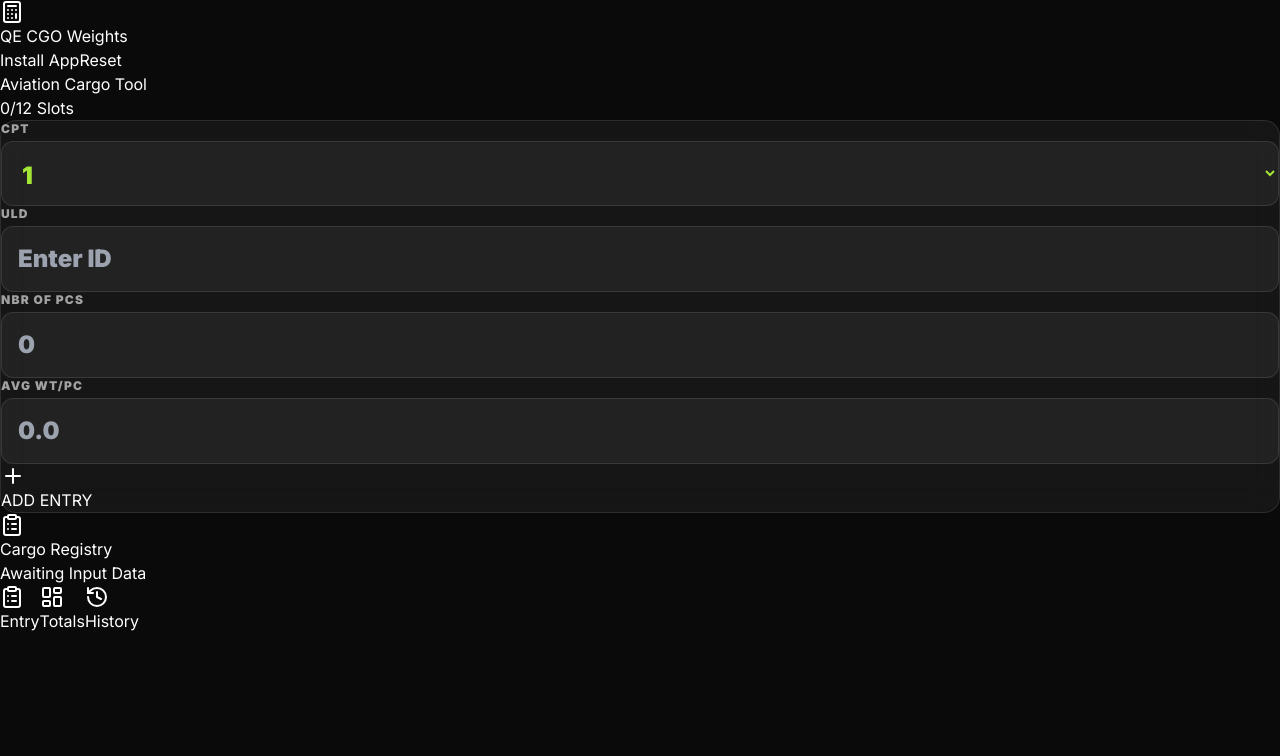
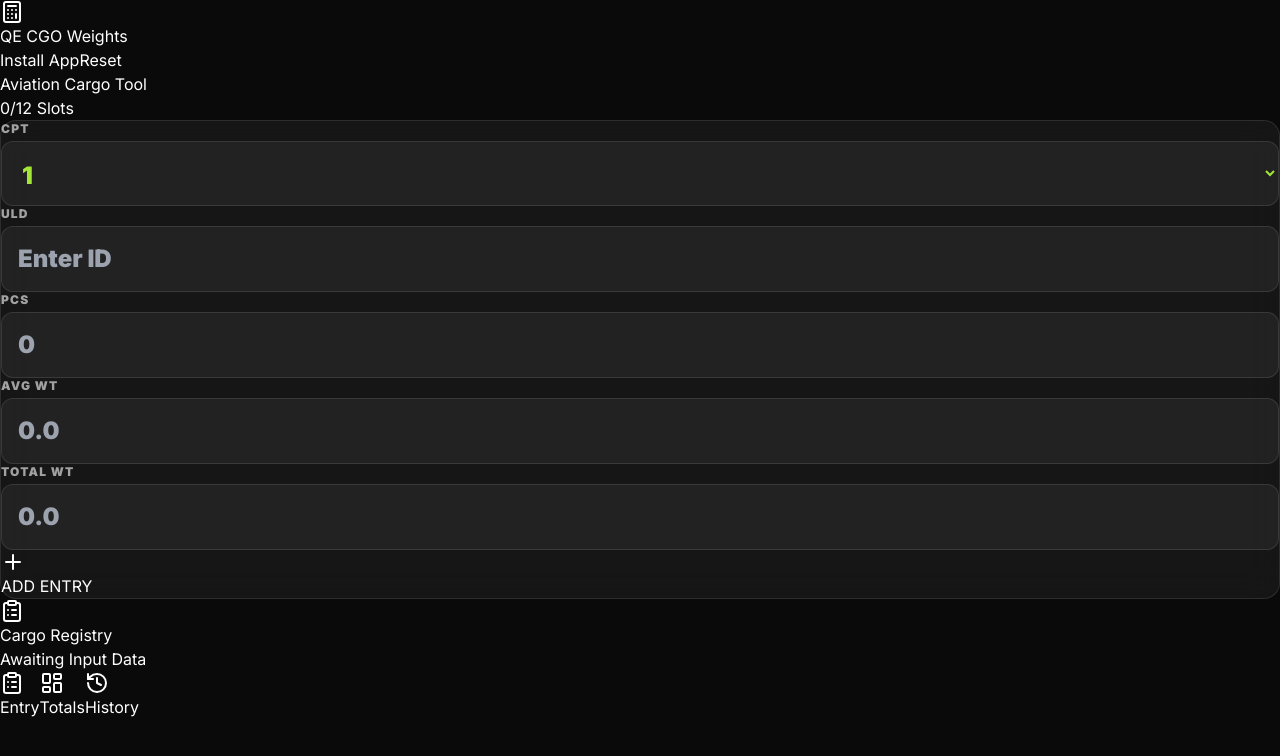
Before and after one commit to Rehanperer/Aviation-cargo-tool, a React (Vite) app: page / in a window 1280 px wide. Shown: the top 756 px of the page. Built offline with nearby package versions, Linux system fonts and the light colour scheme.

Commit message:
feat: add total weight field with auto-calculation logic for pieces, average weight, and total weight.

```diff
--- a/src/App.tsx
+++ b/src/App.tsx
@@ -28,6 +28,7 @@ interface CargoEntry {
   reference: string;
   pieces: number;
   avgWeight: number;
+  totalWeight: number;
 }
 
 interface SavedSession {
@@ -75,8 +76,44 @@ export default function App() {
     compartment: 1,
     reference: '',
     pieces: '',
-    avgWeight: ''
+    avgWeight: '',
+    totalWt: ''
   });
+  const [lastEdited, setLastEdited] = useState<'pieces' | 'avgWeight' | 'totalWt' | null>(null);
+
+  // Auto-calculate the missing field whenever 2 of 3 are filled
+  const handleFieldChange = (field: 'pieces' | 'avgWeight' | 'totalWt', value: string) => {
+    const next = { ...form, [field]: value };
+    const p = Number(next.pieces);
+    const a = Number(next.avgWeight);
+    const t = Number(next.totalWt);
+
+    // Track which two were most recently user-edited
+    const edited = new Set([lastEdited, field].filter(Boolean));
+
+    if (field === 'pieces') {
+      if (next.avgWeight && p > 0) {
+        next.totalWt = String(+(p * a).toFixed(2));
+      } else if (next.totalWt && p > 0) {
+        next.avgWeight = String(+(t / p).toFixed(2));
+      }
+    } else if (field === 'avgWeight') {
+      if (next.pieces && a > 0) {
+        next.totalWt = String(+(p * a).toFixed(2));
+      } else if (next.totalWt && a > 0) {
+        next.pieces = String(Math.round(t / a));
+      }
+    } else if (field === 'totalWt') {
+      if (next.pieces && p > 0) {
+        next.avgWeight = String(+(t / p).toFixed(2));
+      } else if (next.avgWeight && a > 0) {
+        next.pieces = String(Math.round(t / a));
+      }
+    }
+
+    setLastEdited(field);
+    setForm(next);
+  };
 
   const [deferredPrompt, setDeferredPrompt] = useState<any>(null);
 
@@ -107,18 +144,32 @@ export default function App() {
 
   const addEntry = () => {
     if (entries.length >= 12) return alert('Maximum 12 entries reached');
-    if (!form.reference || !form.pieces || !form.avgWeight) return alert('Please fill all fields');
+    if (!form.reference) return alert('Please enter a reference ID');
+
+    const p = Number(form.pieces) || 0;
+    const a = Number(form.avgWeight) || 0;
+    const t = Number(form.totalWt) || 0;
+
+    // Need at least 2 of 3 to be non-zero
+    const filled = [p, a, t].filter(v => v > 0).length;
+    if (filled < 2) return alert('Fill at least 2 of: Pieces, Avg Weight, Total Weight');
+
+    const finalTotal = t > 0 ? t : p * a;
+    const finalPieces = p > 0 ? p : (a > 0 ? Math.round(finalTotal / a) : 0);
+    const finalAvg = a > 0 ? a : (p > 0 ? +(finalTotal / p).toFixed(2) : 0);
 
     const newEntry: CargoEntry = {
       id: crypto.randomUUID(),
       compartment: Number(form.compartment),
       reference: form.reference,
-      pieces: Number(form.pieces),
-      avgWeight: Number(form.avgWeight)
+      pieces: finalPieces,
+      avgWeight: finalAvg,
+      totalWeight: finalTotal
     };
 
     setEntries([...entries, newEntry]);
-    setForm({ ...form, reference: '', pieces: '', avgWeight: '' });
+    setForm({ ...form, reference: '', pieces: '', avgWeight: '', totalWt: '' });
+    setLastEdited(null);
   };
 
   const removeEntry = (id: string) => {
@@ -138,7 +189,7 @@ export default function App() {
       5: { weight: 0, pieces: 0 }
     };
     entries.forEach(e => {
-      stats[e.compartment].weight += e.pieces * e.avgWeight;
+      stats[e.compartment].weight += e.totalWeight ?? (e.pieces * e.avgWeight);
       stats[e.compartment].pieces += e.pieces;
     });
     return stats;
@@ -266,30 +317,40 @@ export default function App() {
                       type="text"
                       placeholder="Enter ID"
                       value={form.reference}
-                      onChange={e => setForm({ ...form, reference: e.target.value })}
-                      className="input-field bg-black/40 border-white/5"
+                      onChange={e => setForm({ ...form, reference: e.target.value.toUpperCase() })}
+                      className="input-field bg-black/40 border-white/5 uppercase"
                     />
                   </div>
                 </div>
 
-                <div className="grid grid-cols-2 gap-4">
+                <div className="grid grid-cols-3 gap-3">
                   <div className="space-y-2">
-                    <label>NBR of PCS</label>
+                    <label>PCS</label>
                     <input
                       type="number"
                       placeholder="0"
                       value={form.pieces}
-                      onChange={e => setForm({ ...form, pieces: e.target.value })}
+                      onChange={e => handleFieldChange('pieces', e.target.value)}
                       className="input-field bg-black/40 border-white/5"
                     />
                   </div>
                   <div className="space-y-2">
-                    <label>AVG WT/PC</label>
+                    <label>AVG WT</label>
                     <input
                       type="number"
                       placeholder="0.0"
                       value={form.avgWeight}
-                      onChange={e => setForm({ ...form, avgWeight: e.target.value })}
+                      onChange={e => handleFieldChange('avgWeight', e.target.value)}
+                      className="input-field bg-black/40 border-white/5"
+                    />
+                  </div>
+                  <div className="space-y-2">
+                    <label>TOTAL WT</label>
+                    <input
+                      type="number"
+                      placeholder="0.0"
+                      value={form.totalWt}
+                      onChange={e => handleFieldChange('totalWt', e.target.value)}
                       className="input-field bg-black/40 border-white/5"
                     />
                   </div>
@@ -334,7 +395,7 @@ export default function App() {
                           {entry.compartment}
                         </div>
                         <div>
-                          <p className="text-xl font-black text-white tracking-wide">ID: {entry.reference}</p>
+                          <p className="text-xl font-black text-white tracking-wide uppercase">ID: {entry.reference}</p>
                           <p className="text-sm font-bold text-white/50 uppercase">
                             {entry.pieces} pcs × {entry.avgWeight} kg
                           </p>
@@ -342,7 +403,7 @@ export default function App() {
                       </div>
                       <div className="flex items-center gap-4">
                         <div className="text-right">
-                          <p className="text-xl font-black text-white">{(entry.pieces * entry.avgWeight).toLocaleString()} <span className="text-xs text-white/40 uppercase">kg</span></p>
+                          <p className="text-xl font-black text-white">{(entry.totalWeight ?? (entry.pieces * entry.avgWeight)).toLocaleString()} <span className="text-xs text-white/40 uppercase">kg</span></p>
                         </div>
                         <button
                           onClick={() => removeEntry(entry.id)}
```
